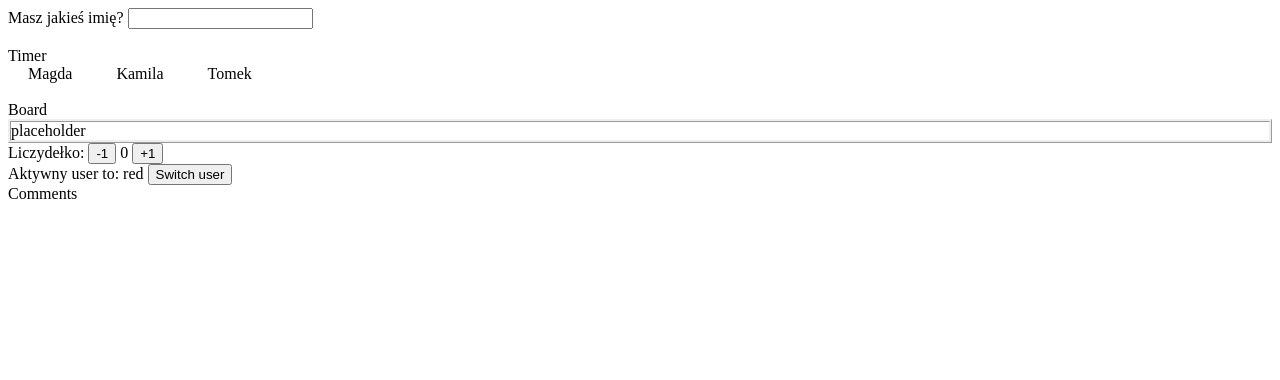
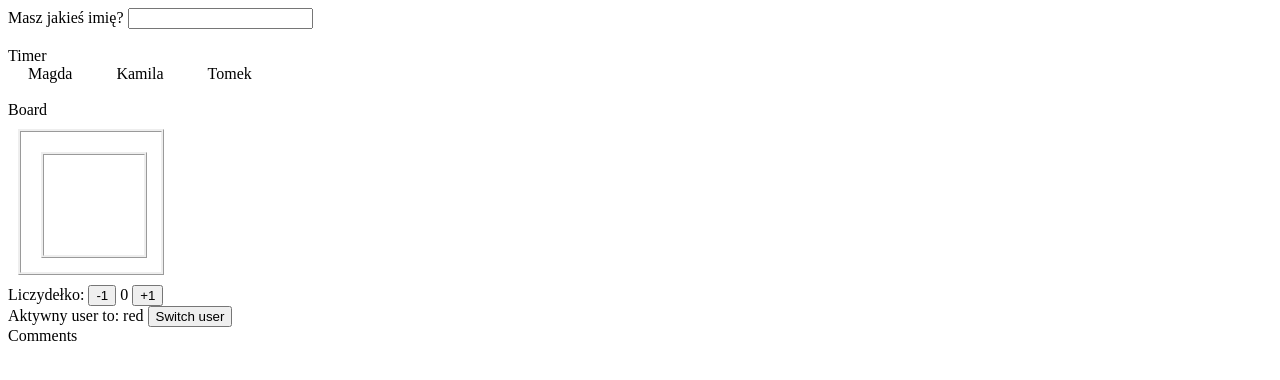
Before and after one commit to TomaszMandel/connect, a website: page index.html in a window 1280 px wide. Drawn offline with Linux system fonts and the light colour scheme.

Commit message:
add rectanclge and another rectangle

```diff
--- a/index.html
+++ b/index.html
@@ -17,7 +17,9 @@
         </div>
         <div id="div-last-selected"><br></div>
         <div>Board</div>
-        <div id="div-circle">placeholder</div>
+        <div id="square">
+        <div id="circle"></div>
+        </div>
         <div id="div-counter">
             Liczydełko:
             <button id="span-counter-decrease" onclick="counterDecrementBy1()">-1</button>
--- a/script.js
+++ b/script.js
@@ -18,7 +18,7 @@ document.getElementById("span-counter").innerHTML = currentCounter;
 
 // Get input from and use it to display welcome message on leaving focus.
 function welcomeMessage() {
-    input = document.getElementById("welcome-input").value
+    let input = document.getElementById("welcome-input").value
     if(input) {
     console.log("User name is: " + input)
     document.getElementById("div-welcome-message").innerHTML = "Siadaj do gry, " + input
--- a/style.css
+++ b/style.css
@@ -1,5 +1,15 @@
-#div-circle {
-    border-style: ridge
+#square {
+    height: 100px;
+    width: 100px;
+    margin: 10px;
+    border-style: ridge;
+    padding: 20px;
+}
+
+#circle {
+    height: 100%;
+    width: 100%;
+    border-style: ridge;
 }
 
 /* Margin and padding around player's names */
```
